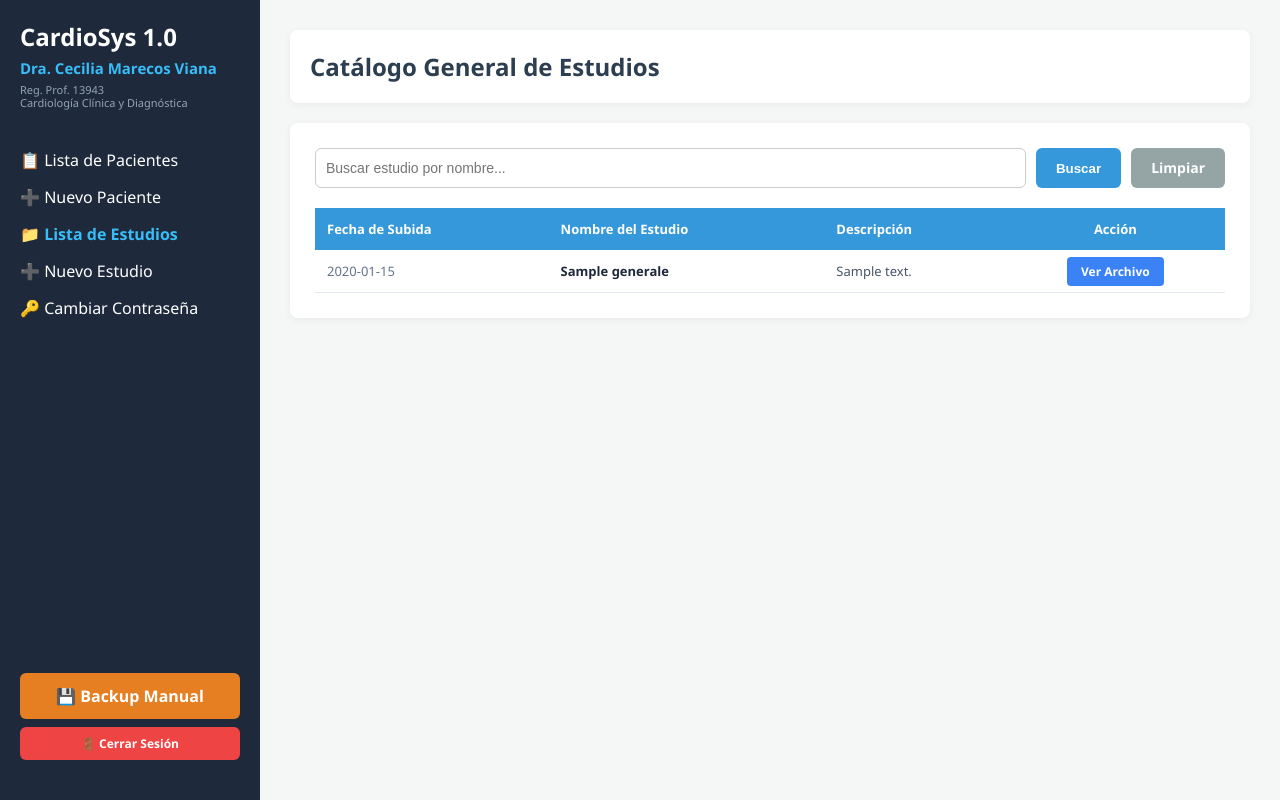
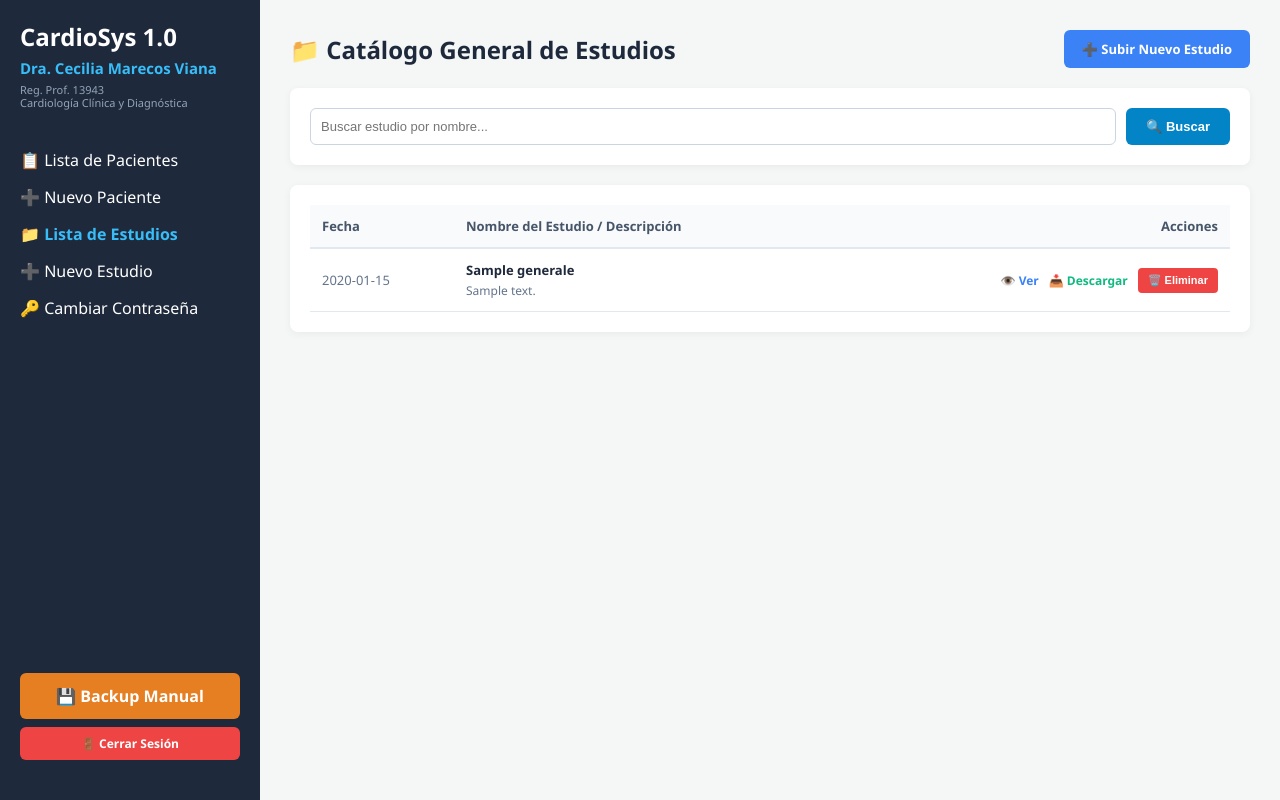
Before and after one commit to patriciafranco-web/CardiosysDraCeciliaMarecos, a Flask app: page /estudios-lista in a window 1280 px wide. Run offline with Flask 3, Linux system fonts and the light colour scheme; the visitor is signed in with stand-in values (Sample User, id 1); tables that the repository leaves empty hold one stand-in row (values such as "Sample post").

Commit message:
Update estudios_lista.html

```diff
--- a/templates/estudios_lista.html
+++ b/templates/estudios_lista.html
@@ -2,64 +2,81 @@
 <html lang="es">
 <head>
     <meta charset="UTF-8">
-    <title>Lista de Estudios - CardioSys</title>
+    <title>Catálogo General de Estudios - CardioSys</title>
 </head>
-<body style="font-family:Segoe UI; background:#f4f7f6; margin:0; display:flex; height:100vh;">
-    <!-- Sidebar -->
-    <div style="width:260px; background:#1e293b; color:white; padding:20px; box-sizing:border-box; display:flex; flex-direction:column; height:100vh;">
-        <h2 style="color:white; margin-top:0; margin-bottom:5px;">CardioSys 1.0</h2>
-        <p style="color:#38bdf8; font-size:15px; font-weight:bold; margin-top:0; margin-bottom:5px;">Dra. Cecilia Marecos Viana</p>
-        <p style="color:#94a3b8; font-size:11px; margin-top:0; margin-bottom:25px; line-height:1.2;">Reg. Prof. 13943<br>Cardiología Clínica y Diagnóstica</p>
-        <ul style="list-style:none; padding:0; margin-top:0; flex:1;">
-            <li style="margin:15px 0;"><a href="/" style="color:white; text-decoration:none;">📋 Lista de Pacientes</a></li>
-            <li style="margin:15px 0;"><a href="/nuevo" style="color:white; text-decoration:none;">➕ Nuevo Paciente</a></li>
-            <li style="margin:15px 0;"><a href="/estudios-lista" style="color:white; text-decoration:none; font-weight:bold; color:#38bdf8;">📁 Lista de Estudios</a></li>
-            <li style="margin:15px 0;"><a href="/estudios-nuevo" style="color:white; text-decoration:none;">➕ Nuevo Estudio</a></li>
-            <li style="margin:15px 0;"><a href="/cambiar-password" style="color:white; text-decoration:none;">🔑 Cambiar Contraseña</a></li>
+<body style="font-family: 'Segoe UI', Arial, sans-serif; background: #f4f7f6; margin: 0; display: flex; height: 100vh;">
+
+    <!-- Sidebar Lateral -->
+    <div style="width: 260px; background: #1e293b; color: white; padding: 20px; box-sizing: border-box; display: flex; flex-direction: column; height: 100vh;">
+        <h2 style="color: white; margin-top: 0; margin-bottom: 5px;">CardioSys 1.0</h2>
+        <p style="color: #38bdf8; font-size: 15px; font-weight: bold; margin-top: 0; margin-bottom: 5px;">Dra. Cecilia Marecos Viana</p>
+        <p style="color: #94a3b8; font-size: 11px; margin-top: 0; margin-bottom: 25px; line-height: 1.2;">Reg. Prof. 13943<br>Cardiología Clínica y Diagnóstica</p>
+        <ul style="list-style: none; padding: 0; margin-top: 0; flex: 1;">
+            <li style="margin: 15px 0;"><a href="/" style="color: white; text-decoration: none;">📋 Lista de Pacientes</a></li>
+            <li style="margin: 15px 0;"><a href="/nuevo" style="color: white; text-decoration: none;">➕ Nuevo Paciente</a></li>
+            <li style="margin: 15px 0;"><a href="/estudios-lista" style="color: #38bdf8; text-decoration: none; font-weight: bold;">📁 Lista de Estudios</a></li>
+            <li style="margin: 15px 0;"><a href="/estudios-nuevo" style="color: white; text-decoration: none;">➕ Nuevo Estudio</a></li>
+            <li style="margin: 15px 0;"><a href="/cambiar-password" style="color: white; text-decoration: none;">🔑 Cambiar Contraseña</a></li>
         </ul>
-        <div style="margin-bottom:20px;">
-            <a href="/backup" style="display:block; background:#e67e22; color:white; padding:12px; text-align:center; text-decoration:none; border-radius:6px; font-weight:bold;">💾 Backup Manual</a>
-            <a href="/logout" style="display:block; background:#ef4444; color:white; padding:8px; text-align:center; text-decoration:none; border-radius:6px; font-size:12px; font-weight:bold; margin-top:8px;">🚪 Cerrar Sesión</a>
+        <div style="margin-bottom: 20px;">
+            <a href="/backup" style="display: block; background: #e67e22; color: white; padding: 12px; text-align: center; text-decoration: none; border-radius: 6px; font-weight: bold;">💾 Backup Manual</a>
+            <a href="/logout" style="display: block; background: #ef4444; color: white; padding: 8px; text-align: center; text-decoration: none; border-radius: 6px; font-size: 12px; font-weight: bold; margin-top: 8px;">🚪 Cerrar Sesión</a>
         </div>
     </div>
 
     <!-- Contenido Principal -->
-    <div style="flex:1; padding:30px; overflow-y:auto;">
-        <div style="background:white; padding:20px; border-radius:8px; box-shadow:0 2px 8px rgba(0,0,0,0.05); margin-bottom:20px;">
-            <h2 style="margin:0; color:#2c3e50;">Catálogo General de Estudios</h2>
+    <div style="flex: 1; padding: 30px; overflow-y: auto;">
+        <div style="display: flex; justify-content: space-between; align-items: center; margin-bottom: 20px;">
+            <h2 style="color: #1e293b; margin: 0;">📁 Catálogo General de Estudios</h2>
+            <a href="/estudios-nuevo" style="background: #3b82f6; color: white; padding: 10px 18px; border-radius: 6px; text-decoration: none; font-weight: bold; font-size: 13px;">➕ Subir Nuevo Estudio</a>
         </div>
 
-        <div style="background:white; padding:25px; border-radius:8px; box-shadow:0 2px 8px rgba(0,0,0,0.05);">
-            <!-- Buscador -->
-            <form method="GET" action="/estudios-lista" style="display:flex; gap:10px; margin-bottom:20px;">
-                <input type="text" name="q" value="{{ busqueda }}" placeholder="Buscar estudio por nombre..." style="flex:1; padding:10px; border:1px solid #ccc; border-radius:6px; font-size:14px;">
-                <button type="submit" style="background:#3498db; color:white; border:none; padding:10px 20px; border-radius:6px; font-weight:bold; cursor:pointer;">Buscar</button>
-                <a href="/estudios-lista" style="background:#95a5a6; color:white; padding:10px 20px; border-radius:6px; text-decoration:none; font-weight:bold; font-size:14px; display:inline-block; text-align:center; line-height:20px;">Limpiar</a>
+        <!-- Buscador -->
+        <div style="background: white; padding: 20px; border-radius: 8px; box-shadow: 0 2px 8px rgba(0,0,0,0.05); margin-bottom: 20px;">
+            <form method="GET" action="/estudios-lista" style="display: flex; gap: 10px;">
+                <input type="text" name="q" value="{{ busqueda }}" placeholder="Buscar estudio por nombre..." style="flex: 1; padding: 10px; border: 1px solid #cbd5e1; border-radius: 6px; font-size: 13px;">
+                <button type="submit" style="background: #0284c7; color: white; border: none; padding: 10px 20px; border-radius: 6px; font-weight: bold; cursor: pointer; font-size: 13px;">🔍 Buscar</button>
+                {% if busqueda %}
+                <a href="/estudios-lista" style="background: #64748b; color: white; padding: 10px 15px; border-radius: 6px; text-decoration: none; font-weight: bold; font-size: 13px; display: inline-flex; align-items: center;">Limpiar</a>
+                {% endif %}
             </form>
+        </div>
 
-            <!-- Tabla de Registros -->
-            <table style="width:100%; border-collapse:collapse; text-align:left;">
+        <!-- Lista de Estudios -->
+        <div style="background: white; padding: 20px; border-radius: 8px; box-shadow: 0 2px 8px rgba(0,0,0,0.05);">
+            <table style="width: 100%; border-collapse: collapse; text-align: left; font-size: 13px;">
                 <thead>
-                    <tr style="background:#3498db; color:white; font-size:13px;">
-                        <th style="padding:12px;">Fecha de Subida</th>
-                        <th style="padding:12px;">Nombre del Estudio</th>
-                        <th style="padding:12px;">Descripción</th>
-                        <th style="padding:12px; text-align:center;">Acción</th>
+                    <tr style="background: #f8fafc; border-bottom: 2px solid #e2e8f0; color: #475569;">
+                        <th style="padding: 12px; width: 120px;">Fecha</th>
+                        <th style="padding: 12px;">Nombre del Estudio / Descripción</th>
+                        <th style="padding: 12px; text-align: right; width: 220px;">Acciones</th>
                     </tr>
                 </thead>
                 <tbody>
                     {% for est in estudios %}
-                    <tr style="border-bottom:1px solid #e2e8f0; font-size:13px;">
-                        <td style="padding:12px; color:#64748b;">{{ est[4] }}</td>
-                        <td style="padding:12px; font-weight:bold; color:#1e293b;">{{ est[1] }}</td>
-                        <td style="padding:12px; color:#475569;">{{ est[2] or '-' }}</td>
-                        <td style="padding:12px; text-align:center;">
-                            <a href="/uploads/{{ est[3] }}" target="_blank" style="background:#3b82f6; color:white; padding:6px 14px; border-radius:4px; text-decoration:none; font-weight:bold; font-size:12px;">Ver Archivo</a>
+                    <tr style="border-bottom: 1px solid #e2e8f0;">
+                        <td style="padding: 12px; color: #64748b; vertical-align: middle;">{{ est['fecha'] }}</td>
+                        <td style="padding: 12px; vertical-align: middle;">
+                            <div style="font-weight: bold; color: #1e293b;">{{ est['nombre_estudio'] }}</div>
+                            {% if est['descripcion'] %}
+                            <div style="color: #64748b; font-size: 12px; margin-top: 3px;">{{ est['descripcion'] }}</div>
+                            {% endif %}
+                        </td>
+                        <td style="padding: 12px; text-align: right; vertical-align: middle;">
+                            <div style="display: flex; gap: 10px; justify-content: flex-end; align-items: center;">
+                                {% if est['archivo'] %}
+                                <a href="/ver_estudio/{{ est['archivo'] }}" target="_blank" style="color: #3b82f6; font-weight: bold; text-decoration: none; font-size: 12px;">👁️ Ver</a>
+                                <a href="/uploads/{{ est['archivo'] }}" download style="color: #10b981; font-weight: bold; text-decoration: none; font-size: 12px;">📥 Descargar</a>
+                                {% endif %}
+                                <form action="/eliminar_estudio_general/{{ est['id'] }}" method="POST" style="margin: 0;" onsubmit="return confirm('¿Está segura de que desea eliminar este estudio del catálogo?');">
+                                    <button type="submit" style="background: #ef4444; color: white; border: none; padding: 6px 10px; border-radius: 4px; font-weight: bold; cursor: pointer; font-size: 11px;">🗑️ Eliminar</button>
+                                </form>
+                            </div>
                         </td>
                     </tr>
                     {% else %}
                     <tr>
-                        <td colspan="4" style="padding:20px; text-align:center; color:#7f8c8d; font-size:14px;">No hay estudios generales registrados o coincidentes con la búsqueda.</td>
+                        <td colspan="3" style="padding: 30px; text-align: center; color: #94a3b8; font-size: 14px;">No hay estudios registrados en el Catálogo General.</td>
                     </tr>
                     {% endfor %}
                 </tbody>
```
